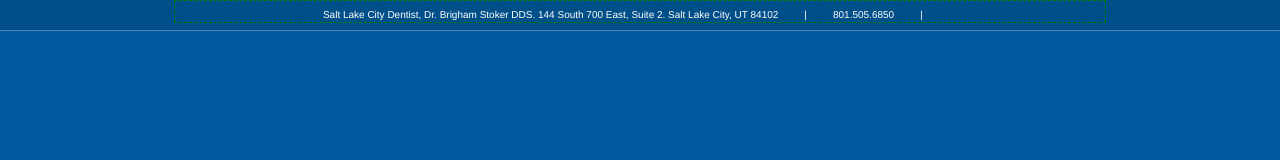
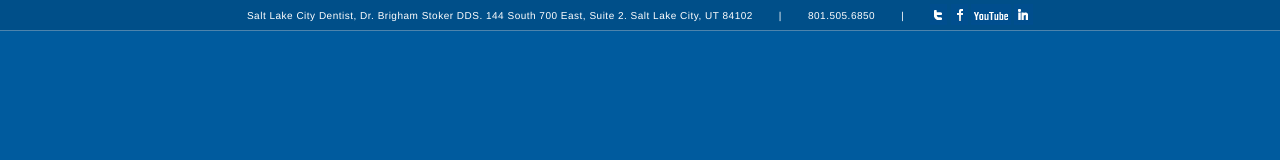
Before and after one commit to drDork/dental, a plain HTML site: page index.html in a window 1280 px wide. Drawn offline with Linux system fonts and the light colour scheme.

Commit message:
saving progress top bar

```diff
--- a/index.html
+++ b/index.html
@@ -16,10 +16,10 @@
 			<div class="bar2">801.505.6850</div>
 			<div class="bar2">|</div>
 			<div class="bar3">
-				<img src="">
-				<img src="">
-				<img src="">
-				<img src="">
+				<img src="twitter.png">
+				<img src="facebook.png">
+				<img src="youtube.png">
+				<img class="linkedin" src="in_contact.png">
 			</div>
 		</div>
 	</div>
--- a/style.css
+++ b/style.css
@@ -29,10 +29,9 @@ body {
 	}
 
 	.barwrapper {
-		width: 930px;
+		width: 870px;
 		margin: 0 auto;
 		text-align: center;
-		border: 1px dashed green;
 	}
 
 	.bar1, .bar2, .bar3 {
@@ -40,7 +39,15 @@ body {
 		font-family: "Helvetica Neue", Helvetica, Arial, sans-serif;
 		font-size: 10px;
 		display: inline-block;
-		margin: 8px 11px 0 11px;
+		margin: -2px 11px 0 11px;
+		font-weight: 100;
+		letter-spacing: .5px;
+	}
+
+	img {
+		height: 21px;
+		position: relative;
+		bottom: -6px;
 	}
 
 
```
Also changed, not shown: facebook.png (added), in_contact.png (added), twitter.png (added), youtube.png (added).
